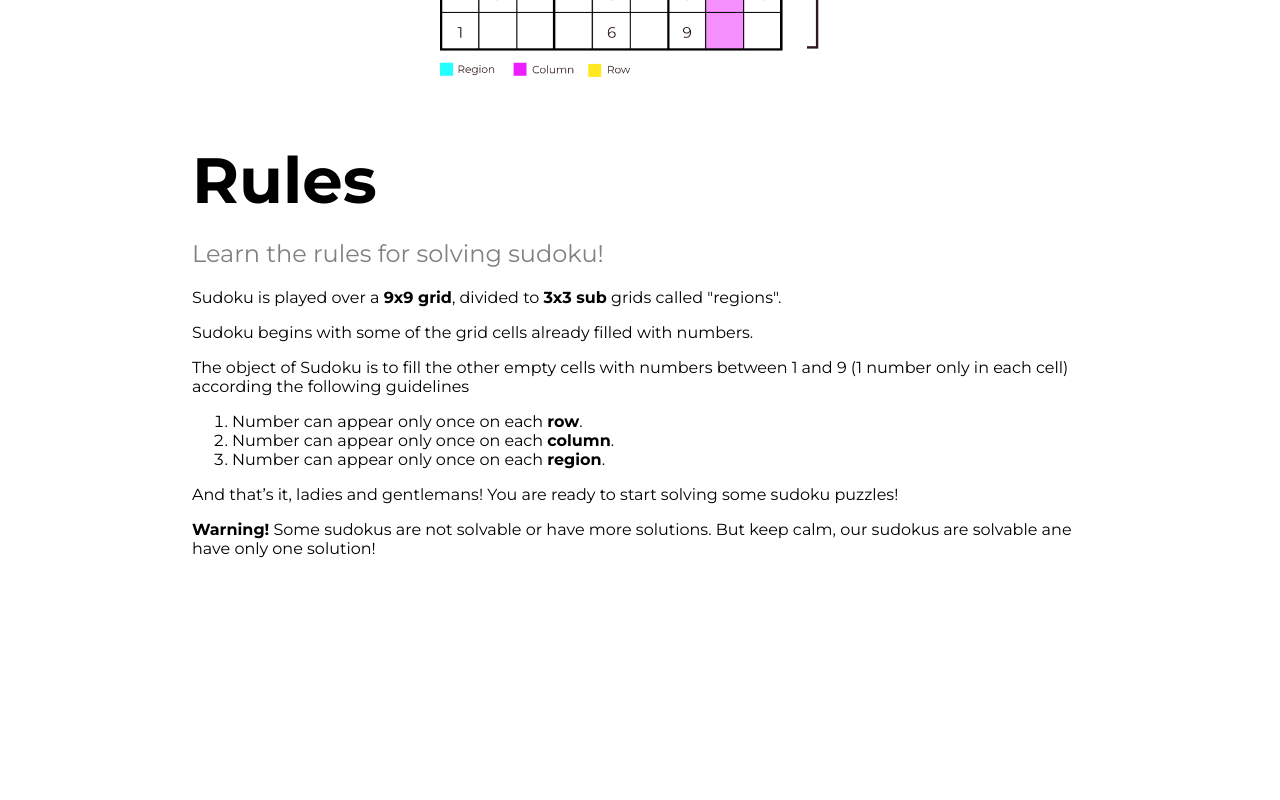
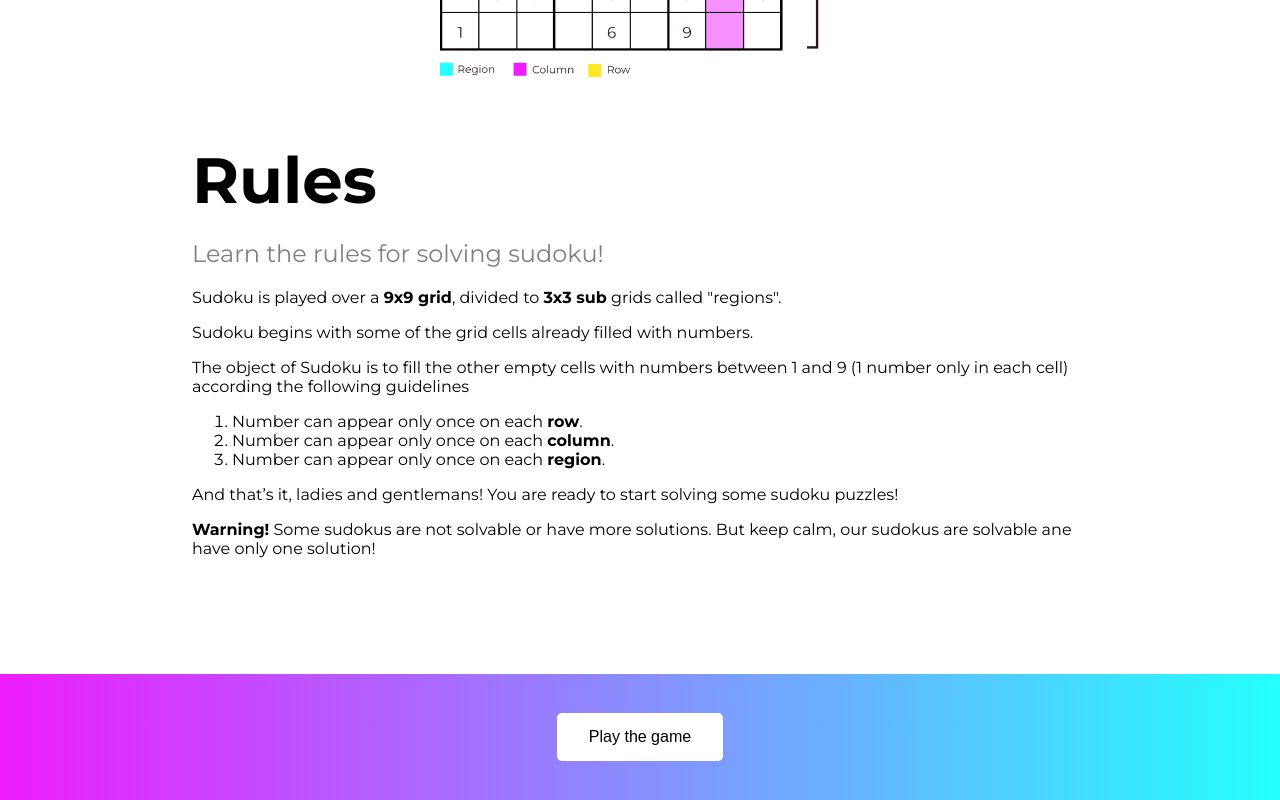
Before and after one commit to NikolSkvarilova/sudoku, a React (Create React App) app in the folder app/: page / in a window 1280 px wide. Shown: the part 3598-4398 px from the top of the page. Before the commit the page ends 4272 px from the top, so only its background shows below. Built offline with nearby package versions, Linux system fonts and the light colour scheme.

Commit message:
Added ButtonSection component

```diff
--- a/app/src/App.js
+++ b/app/src/App.js
@@ -6,6 +6,7 @@ import LandingPage from './Components/LandingPage/LandingPage.jsx'
 import Quote from './Components/Quote/Quote.jsx'
 import Card from './Components/Card/Card.jsx'
 import TextSection from './Components/TextSection/TextSection.jsx'
+import ButtonSection from './Components/ButtonSection/ButtonSection.jsx'
 
 function App() {
 
@@ -115,6 +116,13 @@ function App() {
           alt="Designer Image"
         />
       </section>
+
+      <ButtonSection
+        bg="linear-gradient(to left, #24FFFF 0%, #ED1DFF 100%)"
+        btn_bg_color="white"
+        btn_txt_color="black"
+        btn_txt="Play the game"
+      />
     </div>
   )
 }
--- /dev/null
+++ b/app/src/Components/ButtonSection/ButtonSection.jsx
@@ -0,0 +1,29 @@
+import React from 'react';
+import PropTypes from 'prop-types';
+import './ButtonSection.scss';
+
+const ButtonSection = (props) => {
+  let bgStyles = {
+    'background': !! props.bg ? props.bg : 'pink'
+  };
+  let btnStyles = {
+    'color': !! props.btn_txt_color ? props.btn_txt_color : 'gray',
+    'background': !! props.btn_bg_color ? props.btn_bg_color : 'black'
+  };
+  return (
+    <div className="button_section_container" style={bgStyles}>
+      <button style={btnStyles} className="btn">{props.btn_txt}</button>
+    </div>
+  )
+}
+
+ButtonSection.propTypes = {
+  // main_title:     PropTypes.string.isRequired,
+  // sub_text:       PropTypes.string,
+  // bg_img:         PropTypes.node,
+  // title_color:    PropTypes.string,
+  // sub_text_color: PropTypes.string,
+  // bg_color:       PropTypes.string,
+}
+
+export default ButtonSection;
--- /dev/null
+++ b/app/src/Components/ButtonSection/ButtonSection.scss
@@ -0,0 +1,23 @@
+@import '../variables';
+@import '../mixins';
+
+.button_section_container {
+  display: flex;
+  align-items: center;
+  justify-content: center;
+  padding: 35px 0;
+
+  .btn {
+    border: none;
+    border-radius: 5px;
+    padding: 15px 32px;
+    text-align: center;
+    text-decoration: none;
+    display: inline-block;
+    font-size: 16px;
+    margin: 4px 2px;
+    cursor: pointer;
+    font-family: map-get($font-families, btn);
+    font-weight: map-get($font-weights, regular);
+  }
+}
```
